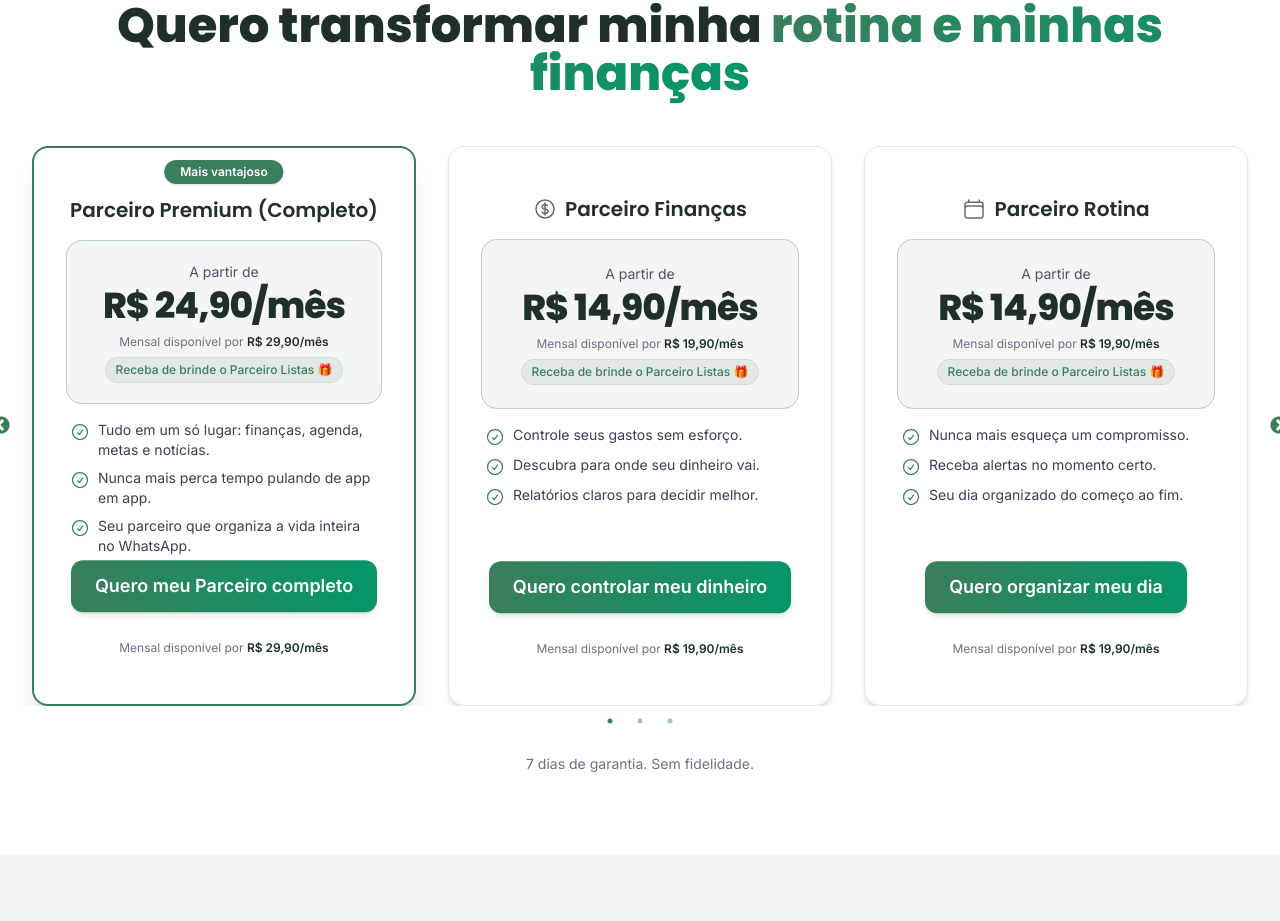
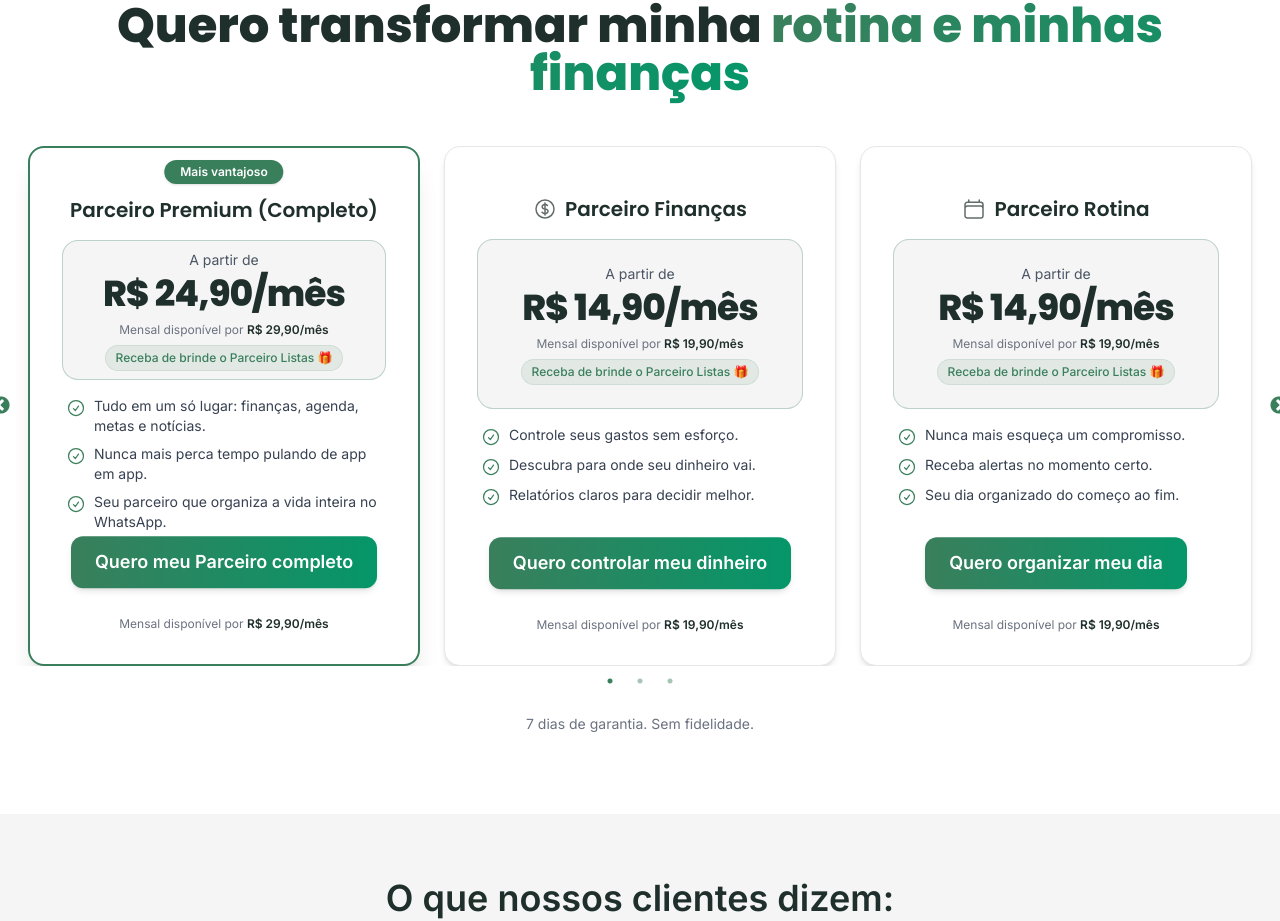
Before and after one commit to herick25/Site-Parceiro-IA, a React (Vite) app: page / in a window 1280 px wide. Shown: the part 3745-4666 px from the top of the page. Built offline with nearby package versions, Linux system fonts and the light colour scheme.

Commit message:
ajuste plans

```diff
--- a/src/sections/Plans.jsx
+++ b/src/sections/Plans.jsx
@@ -84,19 +84,30 @@ export default function Plans() {
     },
   ];
 
-  // Mantém o desktop como era (3), tablet 2, mobile 1.
+  // Desktop: 3 (sem mudanças)
+  // Tablet: 2 (sem mudanças)
+  // Mobile: 1, centralizado, sem variableWidth
   const sliderSettings = {
     dots: true,
     arrows: true,
     infinite: false,
     speed: 500,
-    slidesToShow: 3,
+    slidesToShow: 3,           // PC igual
     slidesToScroll: 1,
     centerMode: false,
     adaptiveHeight: false,
     responsive: [
-      { breakpoint: 1024, settings: { slidesToShow: 2, arrows: true, centerMode: false } },
-      { breakpoint: 768,  settings: { slidesToShow: 1, arrows: false, centerMode: false } },
+      { breakpoint: 1024, settings: { slidesToShow: 2, arrows: true, centerMode: false } }, // tablet igual
+      {
+        breakpoint: 768,
+        settings: {
+          slidesToShow: 1,
+          arrows: false,
+          centerMode: false,
+          variableWidth: false,
+          adaptiveHeight: true,
+        },
+      },
     ],
   };
 
@@ -123,17 +134,18 @@ export default function Plans() {
         {/* Carrossel */}
         <Slider {...sliderSettings}>
           {plans.map((plan) => (
-            <div key={plan.key} className="px-2 md:px-4 w-full">
+            // width total no mobile para evitar esmagar; no desktop/tablet segue como antes
+            <div key={plan.key} className="px-3 w-full max-w-[420px] md:max-w-none mx-auto">
               <div
                 className={`relative overflow-visible rounded-2xl p-8 pt-12 bg-white
-                  ${plan.highlight ? "border-2 border-menta shadow-xl" : "border border-gray-200 shadow-md hover:shadow-lg"}
-                  grid grid-rows-[auto_auto_1fr_auto_auto_auto] gap-4
-                  w-full mx-auto
-                  h-auto md:h-[560px]`}  /* mobile: auto | desktop: altura original */
+                            ${plan.highlight ? "border-2 border-menta shadow-xl" : "border border-gray-200 shadow-md hover:shadow-lg"}
+                            grid grid-rows-[auto_auto_1fr_auto_auto] gap-4
+                            w-full
+                            h-auto md:h-[520px]`}  // mobile: natural; PC: altura como antes
               >
-                {/* Badge apenas no Premium (posição preservada no desktop) */}
+                {/* Badge apenas no Premium */}
                 {plan.highlight && (
-                  <span className="absolute left-1/2 md:left-1/2 md:-translate-x-1/2 -translate-x-1/2 top-3 bg-menta text-white text-xs font-semibold px-4 py-1 rounded-full shadow">
+                  <span className="absolute left-1/2 -translate-x-1/2 top-3 bg-menta text-white text-xs font-semibold px-4 py-1 rounded-full shadow">
                     Mais vantajoso
                   </span>
                 )}
@@ -144,14 +156,14 @@ export default function Plans() {
                   {plan.title}
                 </h3>
 
-                {/* Preço + brinde dentro do bloco (como você queria) */}
+                {/* Preço (com brinde dentro) */}
                 <div className="rounded-2xl border border-menta/30 bg-gelo p-6 text-center min-h-[100px] flex flex-col items-center justify-center">
                   <div className="text-sm text-gray-600 mb-1">A partir de</div>
                   <div className="text-3xl md:text-4xl font-extrabold font-poppins text-escuro whitespace-nowrap leading-tight tracking-tight">
                     {plan.price}
                   </div>
 
-                  {/* Mensal (reforço no bloco) */}
+                  {/* Mensal dentro do bloco */}
                   <p className="text-xs text-gray-500 mt-2">
                     Mensal disponível por{" "}
                     <span className="font-semibold text-escuro">{plan.monthly}</span>
@@ -164,7 +176,7 @@ export default function Plans() {
                 </div>
 
                 {/* Features */}
-                <ul className="space-y-2 text-left px-1 overflow-visible">
+                <ul className="space-y-2 text-left px-1">
                   {plan.features.map((f, i) => (
                     <Feature key={i}>{f}</Feature>
                   ))}
@@ -175,7 +187,7 @@ export default function Plans() {
                   <ModernCTA>{plan.cta}</ModernCTA>
                 </div>
 
-                {/* Nota mensal no rodapé do card */}
+                {/* Mensal no rodapé (reforço) */}
                 <p className="text-xs text-gray-500 text-center">
                   Mensal disponível por{" "}
                   <span className="font-semibold text-escuro">{plan.monthly}</span>
```
